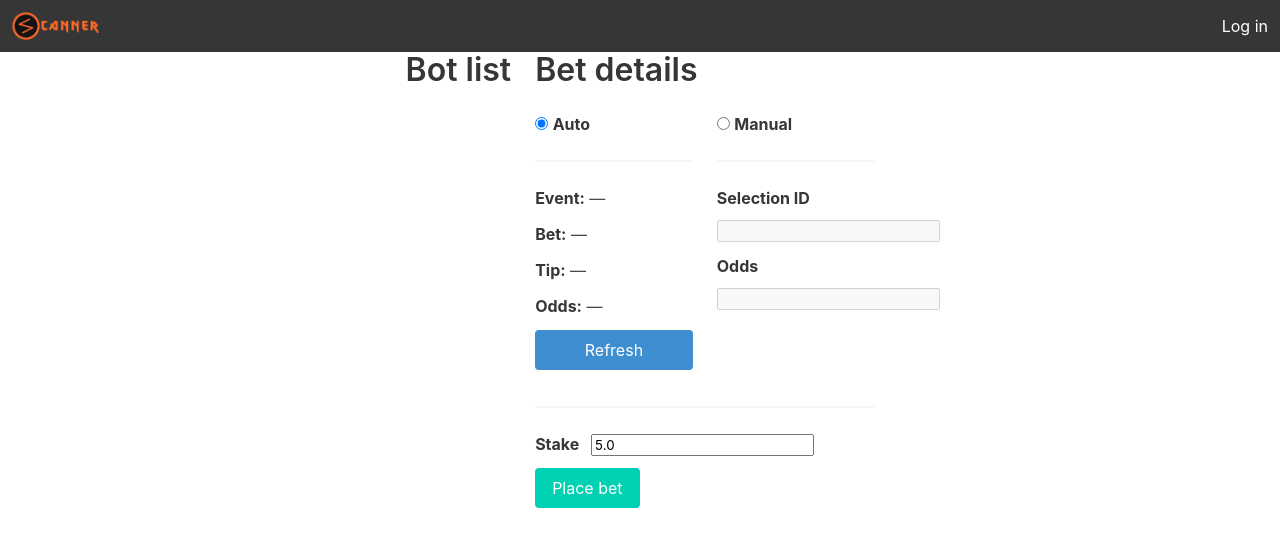
After one commit to 8ru73u5/casino-winner-scanner, a Flask app: template templates/place_bet.html in a window 1280 px wide. The commit adds this page. Shown: the top 547 px of the page. Run offline with Flask 2, Linux system fonts and the light colour scheme; the template is opened without the code that fills it, so the values that code supplies are empty; parts of the project's set-up code (start-up, migrations or seed data) failed here and were passed over; some libraries are stand-ins or nearby versions.

Commit message:
Add manual bet placement functionality (initial)

```diff
--- a/app.py
+++ b/app.py
@@ -3,14 +3,15 @@ from flask_apscheduler import APScheduler
 from sqlalchemy.orm import scoped_session
 
 from cws.config import AppConfig
+from cws.core.scanner import Scanner
 from cws.core.status_monitor import StatusMonitor
-from cws.core.scanner import Scanner
 from cws.database import SessionLocal
 from cws.redis_manager import RedisManager
 from cws.views.app import bp as app_bp
 from cws.views.auth import bp as auth_bp
+from cws.views.bots import bp as bot_bp
 from cws.views.config import bp as config_bp
-from cws.views.bots import bp as bot_bp
+from cws.views.place_bet import bp as place_bet_bp
 
 
 def init_app(launch_core: bool = True):
@@ -42,6 +43,7 @@ def init_app(launch_core: bool = True):
     app.register_blueprint(auth_bp)
     app.register_blueprint(config_bp)
     app.register_blueprint(bot_bp)
+    app.register_blueprint(place_bet_bp)
 
     return app
 
--- a/cws/core/notification.py
+++ b/cws/core/notification.py
@@ -44,7 +44,7 @@ class Notification:
             'score': self.event.get_score(),
             'time': self.event.get_time_or_phase(),
             'bet_name': self.tip_group[0].bet_group_name_real,
-            'tips': [{'name': tip.name, 'odds': tip.odds} for tip in self.tip_group],
+            'tips': [{'name': tip.name, 'odds': tip.odds, 'selection_id': tip.selection_id} for tip in self.tip_group],
             'uptime': self.uptime_formatted,
             'uptime_seconds': self.uptime_seconds
         }
--- /dev/null
+++ b/static/js/placeBet.js
@@ -0,0 +1,111 @@
+function saveBetDataToLocalStorage({eventName, betName, tipName, odds, selectionId}) {
+    window.localStorage.setItem('betData', JSON.stringify({
+        eventName,
+        betName,
+        tipName,
+        odds,
+        selectionId
+    }));
+}
+
+function getBetDataFromLocalStorage() {
+    const betData = window.localStorage.getItem('betData');
+
+    if (betData !== null) {
+        return JSON.parse(betData);
+    } else {
+        return null;
+    }
+}
+
+function updateBetSummary() {
+    const betData = getBetDataFromLocalStorage();
+    const empty = '―';
+
+    document.getElementById('auto-event-name').innerText = betData?.eventName ?? empty;
+    document.getElementById('auto-bet-name').innerText = betData?.betName ?? empty;
+    document.getElementById('auto-tip-name').innerText = betData?.tipName ?? empty;
+    document.getElementById('auto-odds').innerText = betData?.odds ?? empty;
+}
+
+function disableUnselectedBetDataProvider() {
+    const selected = document.querySelector('input[name="details-provider"]:checked');
+    const unselected = document.querySelector('input[name="details-provider"]:not(:checked)');
+
+    selected.closest('.column').querySelector('fieldset').removeAttribute('disabled');
+    unselected.closest('.column').querySelector('fieldset').setAttribute('disabled', '');
+}
+
+function placeBet() {
+    const bots = Array.from(document.querySelectorAll('input.bot-item:checked'))
+        .map(botItem => {
+            return {
+                id: parseInt(botItem.value),
+                name: botItem.parentElement.innerText.trim()
+            };
+        });
+
+    if (bots.length === 0) {
+        swal('No bot specified', 'Please choose at least one bot from the list', 'error');
+        return;
+    }
+
+    const detailsProvider = document.querySelector('input[name="details-provider"]:checked').value;
+    const betData = getBetDataFromLocalStorage();
+    let selectionId = null;
+    let odds = null;
+
+    if (detailsProvider === 'auto') {
+        if (betData == null) {
+            swal('Missing bet data', 'Go back to the dashboard and click desired tip', 'error');
+            return;
+        }
+
+        selectionId = betData.selectionId;
+        odds = betData.odds;
+
+        if (selectionId == null || odds == null) {
+            swal('Invalid bet data', 'Contact developer to fix this', 'error');
+            return;
+        }
+    } else {
+        selectionId = document.getElementById('manual-selection-id').value;
+        odds = document.getElementById('manual-odds').value;
+
+        if (selectionId.length === 0 || odds.length === 0) {
+            swal('Missing bet data', 'Please fill in "Selection ID" and "Odds" fields', 'error');
+            return;
+        }
+    }
+
+    const stake = document.getElementById('stake').value;
+
+    if (stake.length === 0) {
+        swal('Missing stake', 'Please specify the stake', 'error');
+        return;
+    }
+
+    let betDataSummary;
+    if (detailsProvider === 'auto') {
+        betDataSummary = `Event: ${betData.eventName}\nBet: ${betData.betName}\nTip: ${betData.tipName} (${betData.odds})`;
+    } else {
+        betDataSummary = `Selection ID: ${selectionId}\nOdds: ${odds}`;
+    }
+
+    const botSummary = bots.reduce((summary, {name}) => {
+        summary += `\n- ${name}`;
+        return summary;
+    }, '');
+
+    swal({
+        title: 'Bet summary',
+        text: `${betDataSummary}\n\nBots:${botSummary}\n\nStake: ${stake}`,
+        icon: 'warning',
+        buttons: ['Cancel', 'Confirm'],
+        dangerMode: true
+    }).then(value => {
+        if (value) {
+            swal('Success!', 'Bet was successfully placed!', 'success');
+        }
+    });
+}
--- a/templates/main.html
+++ b/templates/main.html
@@ -9,6 +9,7 @@
 {% block scripts %}
   {% if g.admin %}
     <script src="https://unpkg.com/axios/dist/axios.min.js"></script>
+    <script src="{{ url_for('static', filename='js/placeBet.js') }}"></script>
     <script src="{{ url_for('static', filename='js/notificationComponent.js') }}"></script>
     <script src="{{ url_for('static', filename='js/notificationManager.js') }}"></script>
 
--- /dev/null
+++ b/templates/place_bet.html
@@ -0,0 +1,157 @@
+{% extends 'base.html' %}
+
+{% block content %}
+  <div class="container is-fluid mb-6">
+    <div class="columns is-justify-content-center">
+      <div class="column is-narrow">
+        <h3 class="title is-3">Bot list</h3>
+        <ul id="bot-category-list">
+          {% for category_name, bot_list in bots.items() %}
+            <li>
+              <label class="checkbox">
+                <input class="category-item" type="checkbox">
+                {{ category_name }}
+              </label>
+              <ul style="margin-left: 1em;">
+                {% for bot in bot_list %}
+                  <li>
+                    <label class="checkbox">
+                      <input class="bot-item" type="checkbox" value="{{ bot.id }}">
+                      {{ bot.name }}
+                    </label>
+                  </li>
+                {% endfor %}
+              </ul>
+            </li>
+          {% endfor %}
+        </ul>
+      </div>
+      <div class="column is-narrow">
+        <h3 class="title is-3">Bet details</h3>
+
+        <div class="columns">
+          <div class="column is-half">
+            <div class="control">
+              <label class="radio">
+                <input type="radio" name="details-provider" value="auto" checked>
+                <strong>Auto</strong>
+              </label>
+            </div>
+            <hr>
+
+            <div>
+              <p class="mb-3">
+                <strong>Event:</strong> <span id="auto-event-name"></span>
+              </p>
+              <p class="mb-3">
+                <strong>Bet:</strong> <span id="auto-bet-name"></span>
+              </p>
+              <p class="mb-3">
+                <strong>Tip:</strong> <span id="auto-tip-name"></span>
+              </p>
+              <p class="mb-3">
+                <strong>Odds:</strong> <span id="auto-odds"></span>
+              </p>
+              <fieldset>
+                <button class="button is-info is-fullwidth" onclick="updateBetSummary();">Refresh</button>
+              </fieldset>
+            </div>
+          </div>
+
+          <div class="column is-half">
+            <div class="control">
+              <label class="radio">
+                <input type="radio" name="details-provider" value="manual">
+                <strong>Manual</strong>
+              </label>
+            </div>
+            <hr>
+
+            <fieldset disabled>
+              <div class="field">
+                <label for="manual-selection-id" class="label">
+                  Selection ID
+                </label>
+                <div class="control">
+                  <input id="manual-selection-id" type="text">
+                </div>
+              </div>
+              <div class="field">
+                <label for="manual-odds" class="label">
+                  Odds
+                </label>
+                <div class="control">
+                  <input id="manual-odds" type="number" min="1.0" step="0.05">
+                </div>
+              </div>
+            </fieldset>
+          </div>
+        </div>
+
+        <hr>
+
+        <div class="field">
+          <label class="label">
+            Stake
+            <input id="stake" class="ml-2" type="number" min="0.1" step="0.05" value="5.0">
+          </label>
+        </div>
+
+        <button class="button is-primary" onclick="placeBet();">
+          Place bet
+        </button>
+      </div>
+    </div>
+  </div>
+{% endblock %}
+
+{% block scripts %}
+  <script src="https://unpkg.com/axios/dist/axios.min.js"></script>
+  <script src="https://unpkg.com/sweetalert/dist/sweetalert.min.js"></script>
+  <script src="{{ url_for('static', filename='js/placeBet.js') }}"></script>
+  <script>
+      document.querySelectorAll('input.category-item').forEach(checkbox => {
+          checkbox.checked = false;
+
+          checkbox.addEventListener('change', e => {
+              e.preventDefault();
+
+              checkbox.closest('li').querySelectorAll('input.bot-item').forEach(botItem => {
+                  botItem.checked = checkbox.checked;
+              });
+          });
+      });
+
+      document.querySelectorAll('input.bot-item').forEach(checkbox => {
+          checkbox.checked = false;
+
+          checkbox.addEventListener('change', e => {
+              e.preventDefault();
+
+              const categoryItem = checkbox.closest('ul').parentElement.querySelector('input.category-item');
+
+              let enabled = 0;
+              let disabled = 0;
+
+              categoryItem.closest('li').querySelectorAll('input.bot-item').forEach(botItem => {
+                  if (botItem.checked) ++enabled;
+                  else ++disabled;
+              });
+
+              if (enabled === 0 || disabled === 0) {
+                  categoryItem.indeterminate = false;
+                  categoryItem.checked = enabled !== 0;
+              } else {
+                  categoryItem.indeterminate = true;
+              }
+          });
+      });
+
+      document.querySelectorAll('input[name="details-provider"]').forEach(radio => {
+          radio.addEventListener('change', disableUnselectedBetDataProvider);
+      });
+
+      updateBetSummary();
+      disableUnselectedBetDataProvider();
+  </script>
+{% endblock %}
```
Also changed, not shown: cws/views/place_bet.py (added, +41 -0 lines), static/js/notificationComponent.js (+32 -5 lines).
